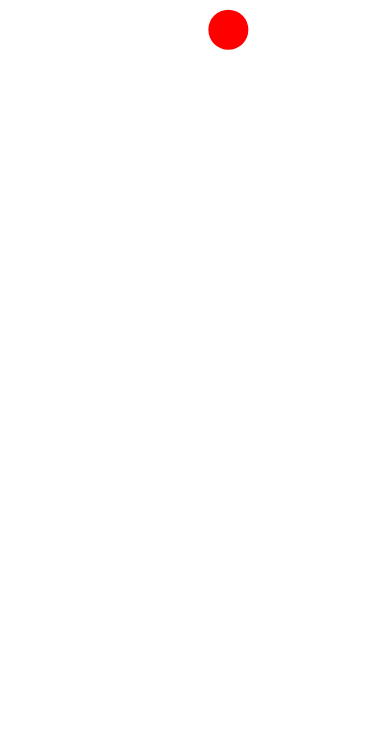
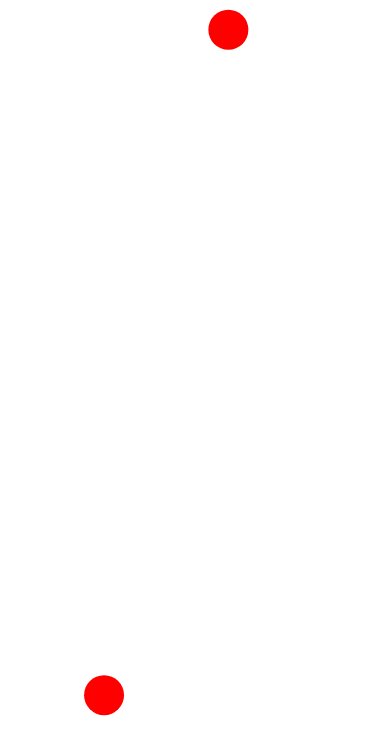
Before and after one commit to jkaing/projetCPA, a React (Create React App) app: page / in a window 390 px wide. Shown: the top 754 px of the page. Built offline with nearby package versions, Linux system fonts and the light colour scheme.

Commit message:
responsive :+1:

```diff
--- a/src/components/canvas/index.tsx
+++ b/src/components/canvas/index.tsx
@@ -13,8 +13,8 @@ const initCanvas =
 const Canvas = ({ height, width }: { height: number; width: number }) => {
   const initialState: State = {
     pos: [
-      { x: 123, y: 123, dx: 4, dy: 4 },
-      { x: 600, y: 600, dx: -4, dy: -4 },
+      { x: 123 % width, y: 123 % height, dx: 4, dy: 4 },
+      { x: 600 % width, y: 600 % height, dx: -4, dy: -4 },
     ],
     size: { height, width },
   }
```
